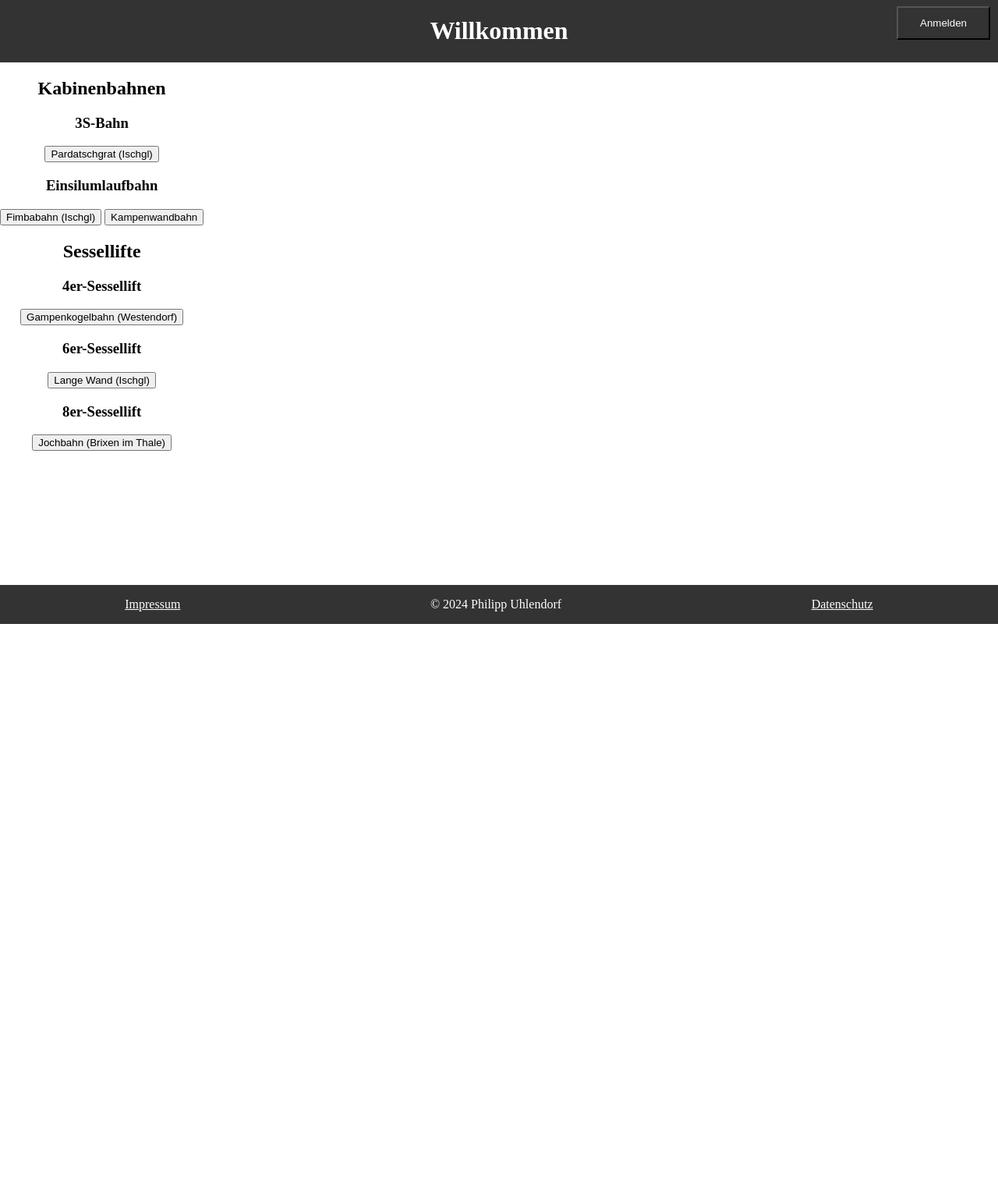
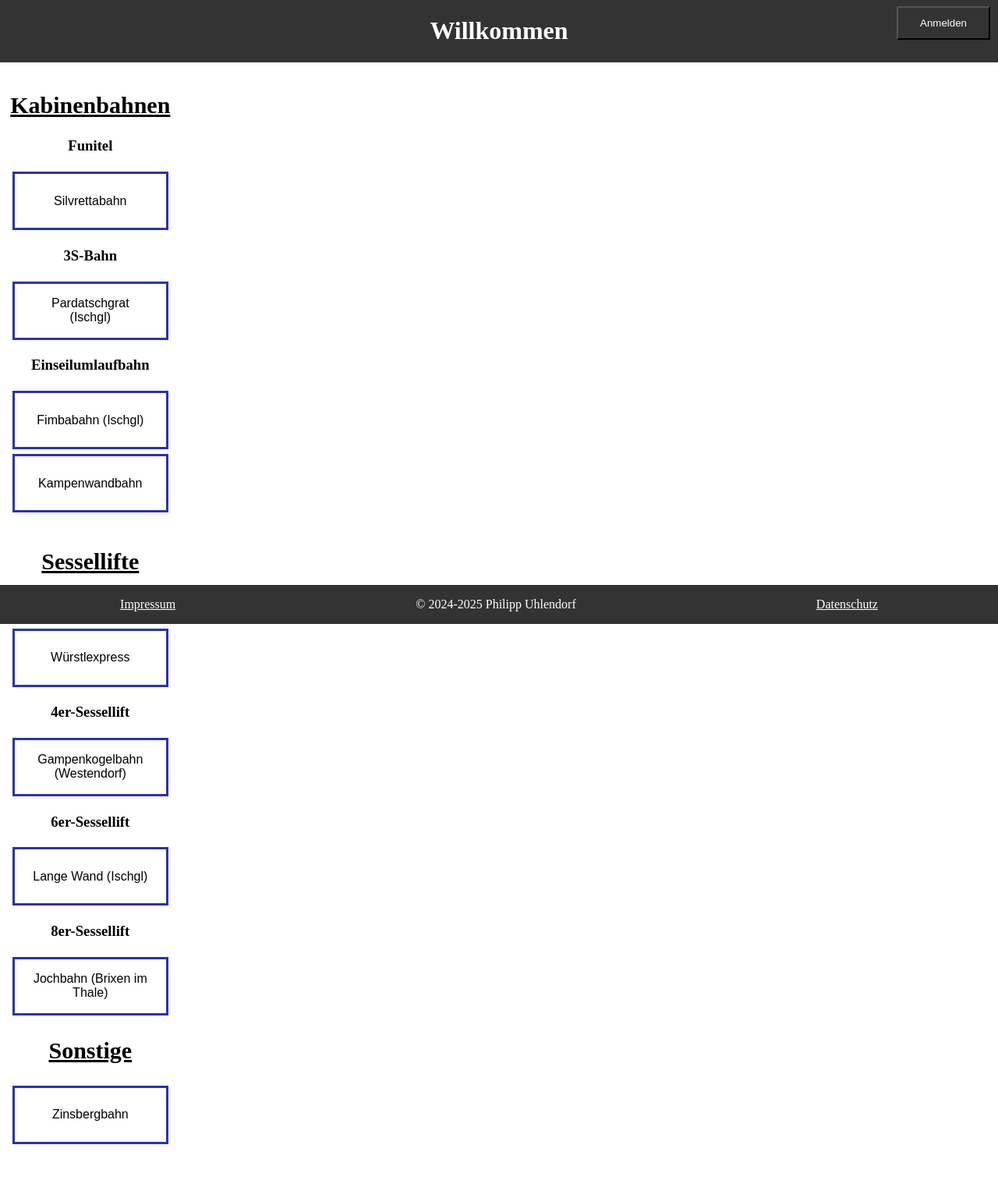
Before and after one commit to SchuleInfoLK/Gondeln-Data_Webseite, a PHP site: page /Project_C37592B/php/Homepage.php in a window 1280 px wide. Shown: the whole page at 78% size. Before the commit the page ends 800 px from the top, so only its background shows below. Run offline with PHP 8.4, Linux system fonts and the light colour scheme; data comes from the database, SQL or seed files in the repository.

Commit message:
new data for DB

```diff
--- a/css/stylesheet.css
+++ b/css/stylesheet.css
@@ -1,10 +1,22 @@
 body {
+    -webkit-touch-callout: none;
+    -webkit-user-select: none;
+    -khtml-user-select: none;
+    -moz-user-select: none;
+    -ms-user-select: none;
+    user-select: none;
     margin: 0;
     padding: 0;
     background-color: white;
 }
 
 header {
+    -webkit-touch-callout: none;
+    -webkit-user-select: none;
+    -khtml-user-select: none;
+    -moz-user-select: none;
+    -ms-user-select: none;
+    user-select: none;
     display: flex;
     padding: 10px;
     text-align: center;
@@ -12,6 +24,7 @@ header {
     background-color: #333;
     color: white;
     top: 0;
+    z-index: 1000;
     margin: 0;
     padding: 0;
     width: 100%;
@@ -45,17 +58,25 @@ main{
 }
 
 footer {
+    -webkit-touch-callout: none;
+    -webkit-user-select: none;
+    -khtml-user-select: none;
+    -moz-user-select: none;
+    -ms-user-select: none;
+    user-select: none;
+    overflow: visible;
     display: flex;
     justify-content: space-around;
     padding: 10px;
     text-align: center;
     background-color: #333;
     color: white;
+    z-index: 1000;
     margin: 0;
     padding: 0;
     bottom: 0;
     width: 100%;
-    position: absolute;
+    position: fixed;
     a{
         color: white;
     }
@@ -226,47 +247,62 @@ footer {
 .seilbahn{
     main{
         display: flex;
+        justify-content: space-between;
         .gondel{
-            justify-content: right;
+            margin: 1%;
             table{
+                margin: 1%;
                 text-align: center;
-                width: 100%;
-                padding-left: 5%;
+                width: 90%;
+                height: 50px;
                 padding-right: 1%;
+                border: 3px solid;
+                border-collapse: collapse;
+                td, th{
+                    border-left: 3px solid;
+                    border-top: 1.5px dashed;
+                    border-collapse: collapse;
+                    margin: 5px;
+                }
             }
             .pic-db{
                 img{
-
-                    width: 30%;
+                    max-width: 50%;
+                    max-height: 29%;
+                    width: auto;
                     height: auto;
                 }
             }
         }
-        .auswal{
-            justify-content: left;
-            text-align: left;
+        .auswahl{
+            border: 2%;
+            margin: 1%;
+            text-align: center;
             h2{
-                color: #3300ff;
+                text-decoration: underline;
+                font-size: 30px;
+                font-weight: bold;
             }
-            h3{
-                text-decoration: none;
+            form[method="POST"]{
+                padding-right: 90%;
+                text-align: center;
+                button{
+                    background-color: white;
+                    color: black;
+                    padding: 15px 20px;
+                    border: 3px solid rgb(42, 49, 183);
+                    margin: 3px;
+                    width: 200px;
+                    height: 75px;
+                    font-size: 16px;
+                    text-align: center;
+                    display: inline-block;
+                }
+                button:focus, button:hover{
+                    border: 3px #3481b1 solid;
+                }
             }
-            form{
-                padding-right: 95%;
-                text-align: left;
-                justify-content: left;
 
-            }
-            button{
-                background-color: white;
-                color: black;
-                padding: 12px 28px;;
-            }
-            button:focus, button:hover{
-                background-color: black;
-                color: white;
-                padding: 12px 28px;
-            }
         }
     }
 
--- a/php/Homepage.php
+++ b/php/Homepage.php
@@ -36,8 +36,8 @@ require_once "config.php";
                                     case 1:
                                         echo "<h3>Funitel</h3>";
                                         while ($row = $result->fetch_assoc()) {
-                                            echo "<form method='POST' style='display:inline;'>";
-                                            echo "<button type='submit' name='id' value='" . htmlspecialchars($row['id']) . "'>" . htmlspecialchars($row['name']) . "</button>";
+                                            echo "<form method='POST'>";
+                                            echo "<button type='submit' name='id' id='btn-wahl' value='" . htmlspecialchars($row['id']) . "'>" . htmlspecialchars($row['name']) . "</button>";
                                             echo "</form> ";
                                         }
                                         break;
@@ -45,25 +45,25 @@ require_once "config.php";
                                     case 2:
                                         echo "<h3>3S-Bahn</h3>";
                                         while ($row = $result->fetch_assoc()) {
-                                            echo "<form method='POST' style='display:inline;'>";
+                                            echo "<form method='POST'>";
                                             echo "<button type='submit' name='id' value='" . htmlspecialchars($row['id']) . "'>" . htmlspecialchars($row['name']) . "</button>";
                                             echo "</form> ";
                                         }
                                         break;
 
                                     case 3:
-                                        echo "<h3>Einsilumlaufbahn</h3>";
+                                        echo "<h3>Einseilumlaufbahn</h3>";
                                         while ($row = $result->fetch_assoc()) {
-                                            echo "<form method='POST' style='display:inline;'>";
-                                            echo "<button type='submit' name='id' value='" . htmlspecialchars($row['id']) . "'>" . htmlspecialchars($row['name']) . "</button>";
+                                            echo "<form method='POST'>";
+                                            echo "<button type='submit' name='id' id='btn-wahl' value='" . htmlspecialchars($row['id']) . "'>" . htmlspecialchars($row['name']) . "</button>";
                                             echo "</form> ";
                                         }
                                         break;
                                     case 4:
                                         echo "<h3>Pendelbahn</h3>";
                                         while ($row = $result->fetch_assoc()) {
-                                            echo "<form method='POST' style='display:inline;'>";
-                                            echo "<button type='submit' name='id' value='" . htmlspecialchars($row['id']) . "'>" . htmlspecialchars($row['name']) . "</button>";
+                                            echo "<form method='POST'>";
+                                            echo "<button type='submit' name='id' id='btn-wahl' value='" . htmlspecialchars($row['id']) . "'>" . htmlspecialchars($row['name']) . "</button>";
                                             echo "</form> ";
                                         }
                                         break;
@@ -146,6 +146,18 @@ require_once "config.php";
                                 //echo "<h3>Keine Einträge für typ_db = {$i}</h3>";
                             }
                         }
+                        $stmt = $db->prepare("SELECT name, id FROM SeilbahnDaten WHERE typ_db = 10");
+                        $stmt->execute();
+                        $result = $stmt->get_result();
+                        if($result != NULL){
+                            echo "<h2>Sonstige</h2>";
+                            while ($row = $result->fetch_assoc()) {
+                                echo "<form method='POST' style='display:inline;'>";
+                                echo "<button type='submit' name='id' value='" . htmlspecialchars($row['id']) . "'>" . htmlspecialchars($row['name']) . "</button>";
+                                echo "</form> ";
+                            }
+                        }
+                        echo "<br><br><br><br>"
                     ?>
                 </div>
                 <div class="gondel">
@@ -213,10 +225,10 @@ require_once "config.php";
                 </div>
             </main>
             <footer>
-            <p>
+                <p>
                 <a href="../html/Impressum.html">Impressum</a>
                 </p>
-                <p>&copy; 2024 Philipp Uhlendorf</p>
+                <p>&copy; 2024-2025 Philipp Uhlendorf</p>
                 <p>
                     <a href="../html/Datenschutz.html">Datenschutz</a>
                 </p>
@@ -242,5 +254,7 @@ require_once "config.php";
             7 = 4er
             8 = 6er
             9 = 8er
+        Besondere
+            10 = Besondere
         -->
 </html>
--- a/php/Mainsite.php
+++ b/php/Mainsite.php
@@ -42,7 +42,7 @@ if(!isset($_SESSION["userid"]) || $_SESSION["userid"] !== false){
         <p>
             <a href="../html/Impressum.html">Impressum</a>
             </p>
-            <p>&copy; 2024 Philipp Uhlendorf</p>
+            <p>&copy; 2024-2025 Philipp Uhlendorf</p>
             <p>
                 <a href="../html/Datenschutz.html">Datenschutz</a>
             </p>
```
Also changed, not shown: DB/SeilbahnDaten.sql (+94 -21 lines), DB/projekt_c37592b.sql (deleted, +0 -123 lines), 1 other file.
